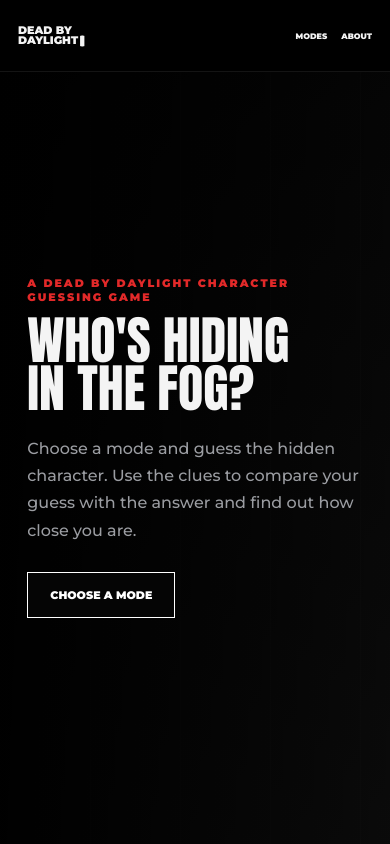
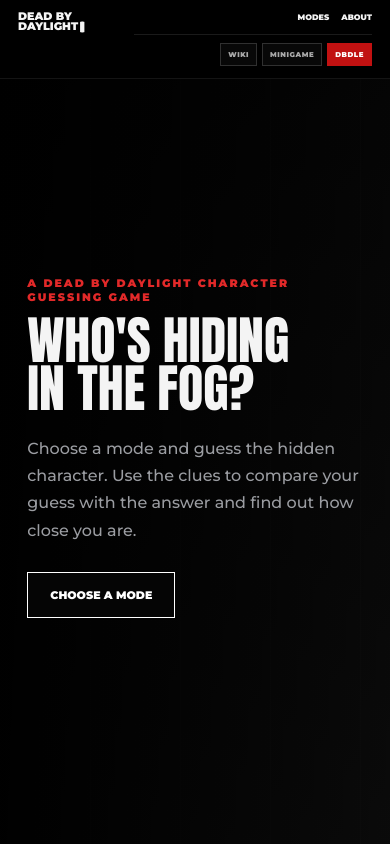
Before and after one commit to yamiisgood/my-fastapi-service, a plain HTML site: page web3/index.html in a window 390 px wide. Shown: the top 844 px of the page. Drawn offline with Linux system fonts and the light colour scheme.

Commit message:
Add files via upload

```diff
--- a/web3/index.html
+++ b/web3/index.html
@@ -23,6 +23,12 @@
         <nav>
             <a href="#modes">MODES</a>
             <a href="#about">ABOUT</a>
+
+            <div class="site-switcher" aria-label="DBD websites">
+                <a class="site-switch-link" href="https://my-fastapi-service-web1.vercel.app/">WIKI</a>
+                <a class="site-switch-link" href="https://my-fastapi-service-web2.vercel.app/">MINIGAME</a>
+                <a class="site-switch-link active" href="https://my-fastapi-service-web3.vercel.app/">DBDLE</a>
+            </div>
         </nav>
     </header>
 
--- a/web3/style.css
+++ b/web3/style.css
@@ -922,3 +922,62 @@
         grid-template-columns: 1fr;
     }
 }
+
+/* WEBSITE SWITCHER */
+
+.site-switcher {
+    display: flex;
+    align-items: center;
+    gap: 7px;
+    margin-left: 4px;
+    padding-left: 18px;
+    border-left: 1px solid rgba(255,255,255,.15);
+}
+
+.site-switch-link {
+    padding: 7px 10px;
+    border: 1px solid rgba(255,255,255,.16);
+    background: rgba(255,255,255,.03);
+    color: #a8a8a8 !important;
+    font-size: 8px !important;
+    font-weight: 900;
+    letter-spacing: .08em;
+    transition: color .2s ease, border-color .2s ease, background .2s ease;
+}
+
+.site-switch-link::after {
+    display: none !important;
+}
+
+.site-switch-link:hover {
+    color: #fff !important;
+    border-color: var(--red);
+    background: rgba(193,17,17,.13);
+}
+
+.site-switch-link.active {
+    color: #fff !important;
+    background: var(--red);
+    border-color: var(--red);
+}
+
+@media (max-width: 900px) {
+    .topbar { align-items: center; }
+    .topbar nav { gap: 12px; }
+    .site-switcher { padding-left: 12px; gap: 5px; }
+    .site-switch-link { padding: 6px 7px; font-size: 7px !important; }
+}
+
+@media (max-width: 700px) {
+    .topbar { min-height: auto; align-items: flex-start; }
+    .topbar nav { flex-wrap: wrap; justify-content: flex-end; }
+    .site-switcher {
+        width: 100%;
+        justify-content: flex-end;
+        margin-left: 0;
+        padding-left: 0;
+        padding-top: 8px;
+        border-left: 0;
+        border-top: 1px solid rgba(255,255,255,.10);
+    }
+}
```
Also changed, not shown: web3/game.html (+6 -0 lines).
